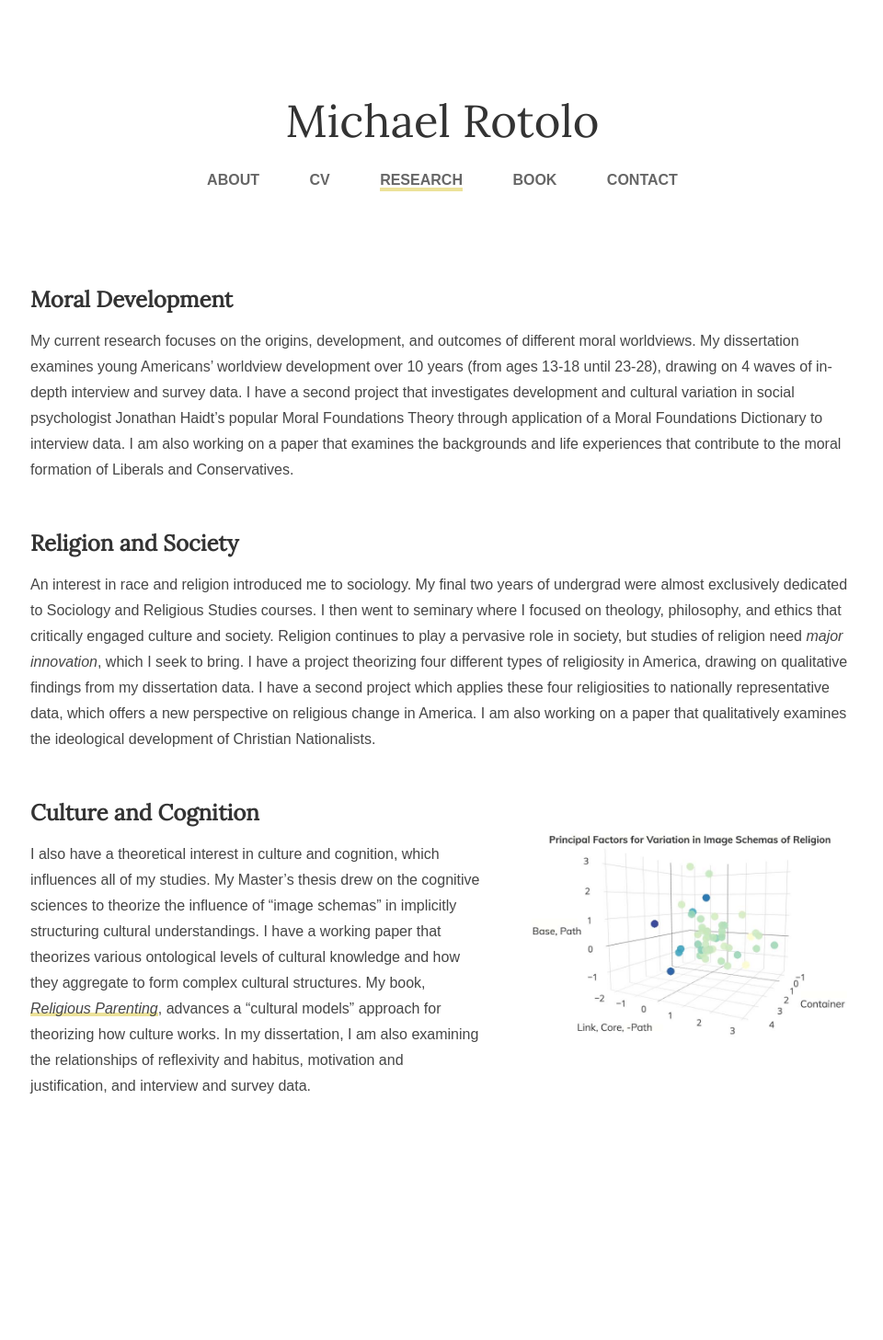
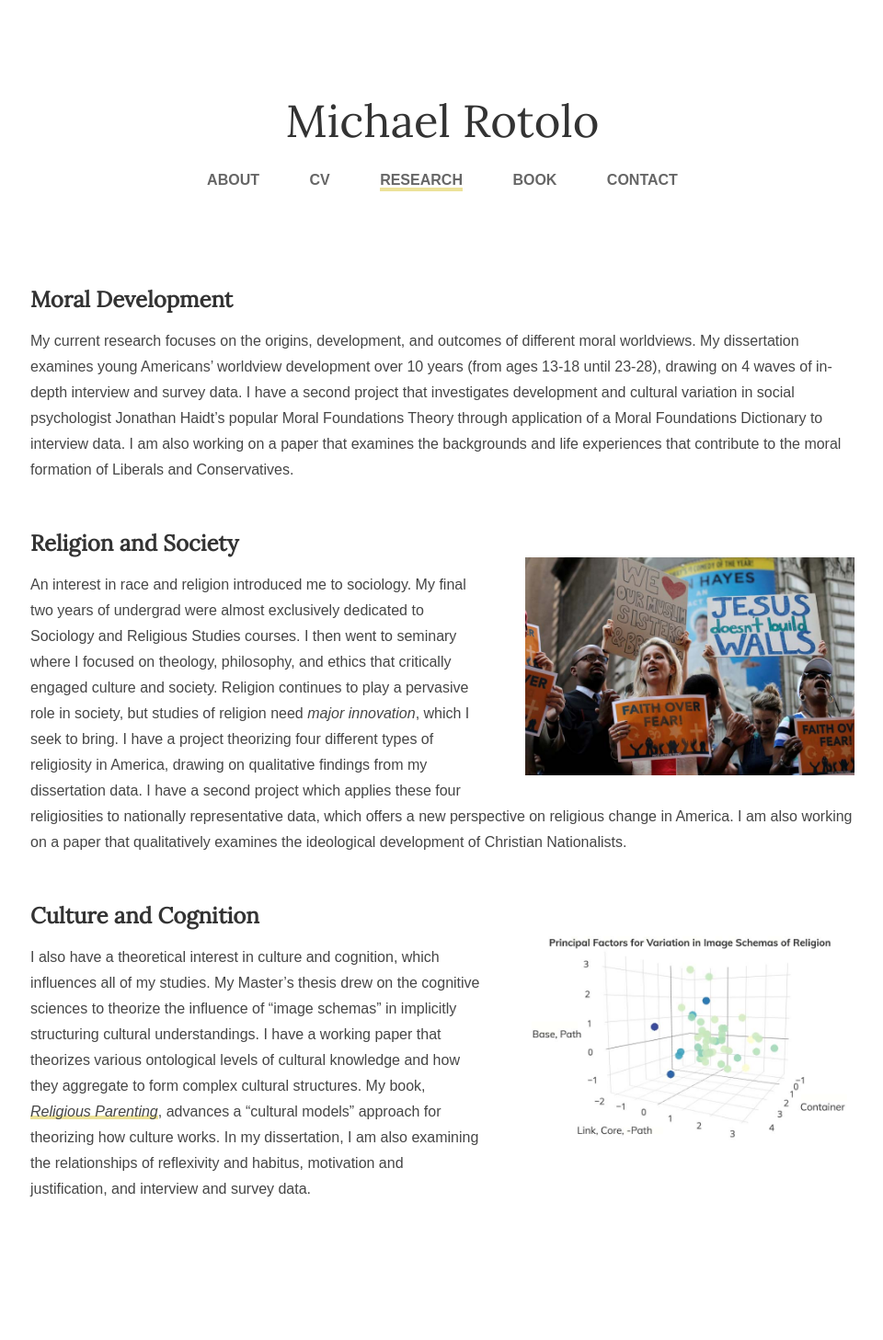
Before and after one commit to michaelrotolo/github.io, a Jekyll site: the page built from research/index.html, in a window 1280 px wide. Shown: the whole page at 92% size, without its empty margins (159-1119 px from the left). Built offline with Jekyll 4.4.1, drawn with Linux system fonts in a browser that asks for light colours; some web fonts are replaced; before the commit the page ends 1345 px from its top, so only the background shows below that.

Commit message:
Update index.html

```diff
--- a/research/index.html
+++ b/research/index.html
@@ -10,6 +10,7 @@ title: Research | Michael Rotolo
 
 	<div class="research-block">
 		<h2>Religion and Society</h2>
+		<img class="image-right-research" src="../images/religion.jpg" alt="Religious protesters hold signs that say Jesus doesn't build walls and Faith over fear." />
 		<p>An interest in race and religion introduced me to sociology. My final two years of undergrad were almost exclusively dedicated to Sociology and Religious Studies courses. I then went to seminary where I focused on theology, philosophy, and ethics that critically engaged culture and society. Religion continues to play a pervasive role in society, but studies of religion need <i>major innovation</i>, which I seek to bring. I have a project theorizing four different types of religiosity in America, drawing on qualitative findings from my dissertation data. I have a second project which applies these four religiosities to nationally representative data, which offers a new perspective on religious change in America. I am also working on a paper that qualitatively examines the ideological development of Christian Nationalists.</p>
 	</div><!--research-block-->
 
```
